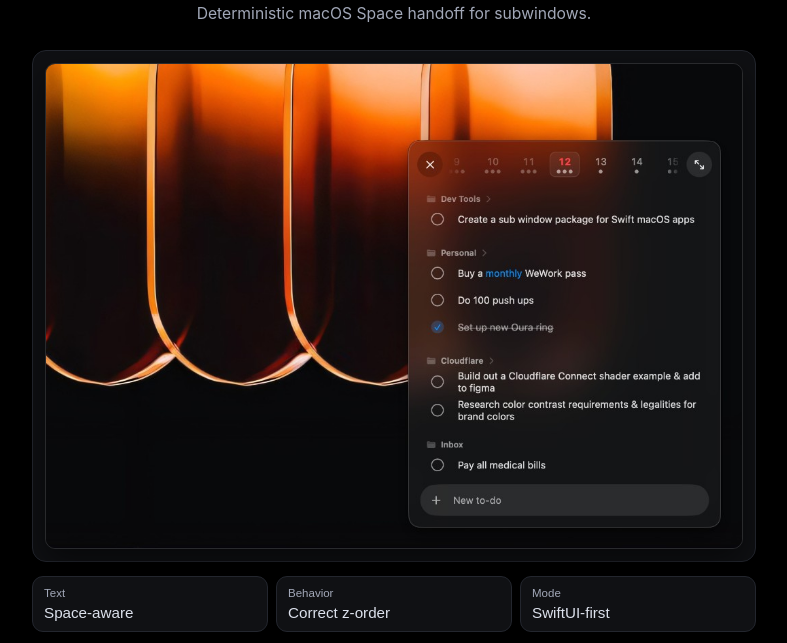
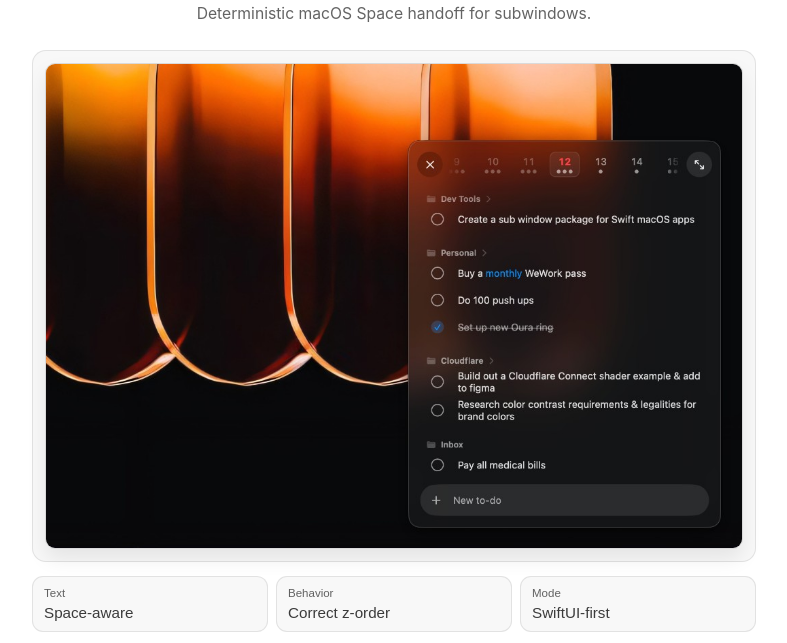
Before and after one commit to tjcages/space-follow-kit, a website: page site/index.html in a window 1280 px wide. Shown: the part 129-772 px from the top of the page, without its empty margins (246-1033 px from the left). Drawn offline with Linux system fonts and the light colour scheme.

Commit message:
Switch demo site to explicit light theme.
Apply a white-first palette with light gray surfaces and dark text to match the provided reference direction, and update browser theme color.

Co-authored-by: Cursor <cursoragent@cursor.com>

```diff
--- a/site/index.html
+++ b/site/index.html
@@ -3,7 +3,7 @@
   <head>
     <meta charset="UTF-8" />
     <meta name="viewport" content="width=device-width, initial-scale=1.0" />
-    <meta name="theme-color" content="#000000" />
+    <meta name="theme-color" content="#ffffff" />
     <title>SpaceFollowKit</title>
     <meta
       name="description"
--- a/site/styles.css
+++ b/site/styles.css
@@ -1,12 +1,12 @@
 :root {
-  color-scheme: dark;
-  --bg: #000000;
-  --surface: #101114;
-  --surface-soft: #0d0e11;
-  --ring: #23262e;
-  --text: #f6f7fb;
-  --muted: #a2a8b8;
-  --accent: #dce1ec;
+  color-scheme: light;
+  --bg: #ffffff;
+  --surface: #f8f8f8;
+  --surface-soft: #f3f3f4;
+  --ring: rgba(0, 0, 0, 0.09);
+  --text: #202020;
+  --muted: rgba(0, 0, 0, 0.61);
+  --accent: #3b3b3b;
 }
 
 * {
@@ -18,13 +18,13 @@ body {
   margin: 0;
   min-height: 100%;
   font-family: -apple-system, BlinkMacSystemFont, "Segoe UI", Inter, sans-serif;
-  background: #000000 !important;
+  background: #ffffff !important;
   color: var(--text);
 }
 
 body {
   display: block;
-  background: #000000 !important;
+  background: #ffffff !important;
 }
 
 .root {
@@ -78,7 +78,7 @@ body {
 .stage {
   border-radius: 14px;
   border: 1px solid var(--ring);
-  background: #0f1013;
+  background: var(--surface);
   padding: 12px;
   margin-bottom: 14px;
 }
@@ -86,8 +86,8 @@ body {
 .hero-image {
   width: 100%;
   border-radius: 10px;
-  border: 1px solid rgba(255, 255, 255, 0.11);
-  box-shadow: 0 12px 30px rgba(0, 0, 0, 0.5);
+  border: 1px solid rgba(0, 0, 0, 0.12);
+  box-shadow: 0 10px 20px rgba(0, 0, 0, 0.08);
   display: block;
 }
 
@@ -153,13 +153,13 @@ pre {
 code {
   font-family: ui-monospace, SFMono-Regular, SFMono, Menlo, Consolas, monospace;
   font-size: 0.85rem;
-  color: #d0d6e1;
+  color: #2f3239;
   line-height: 1.5;
   white-space: pre;
 }
 
 .prompt {
-  color: #8f96a8;
+  color: #6d7281;
 }
 
 .footer {
```
